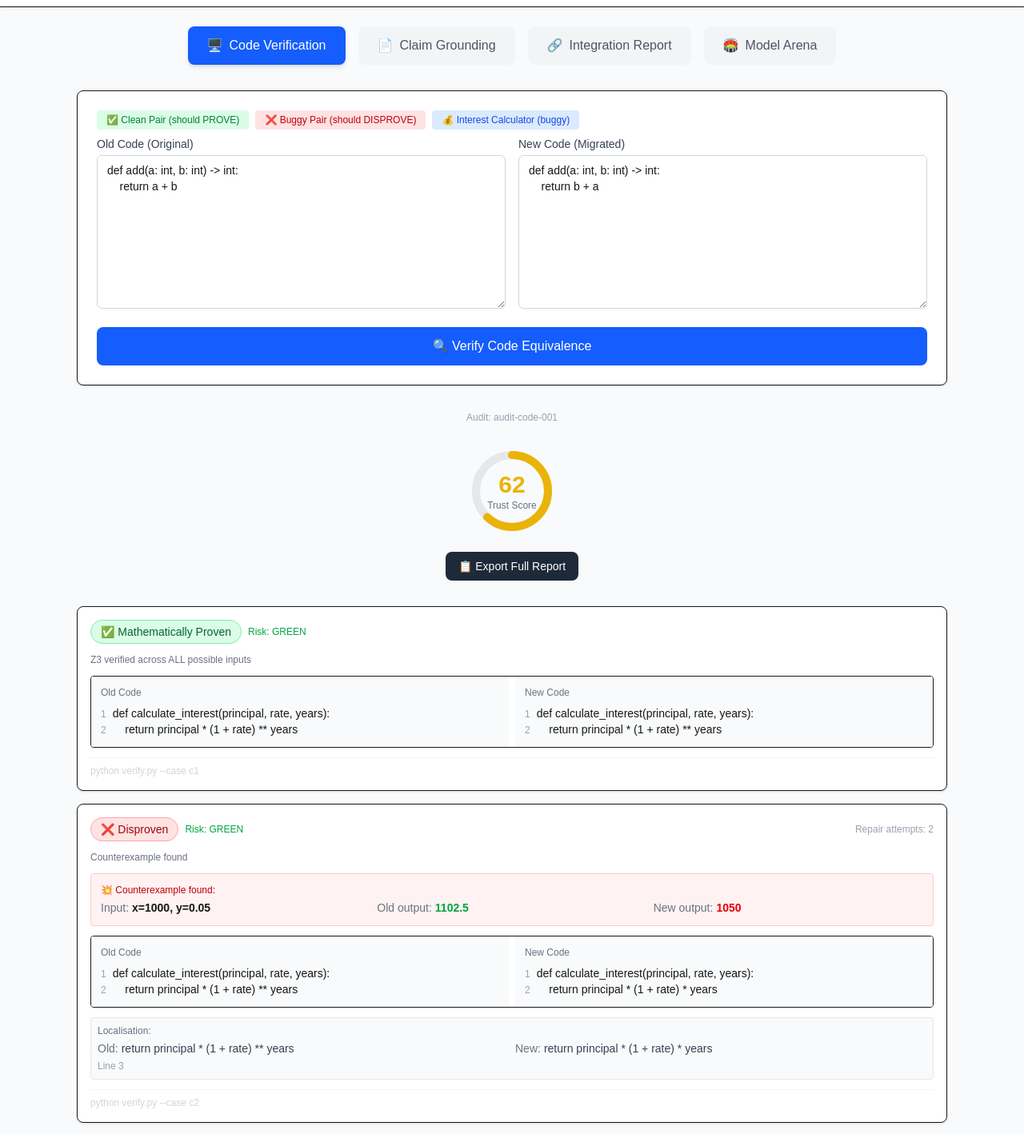
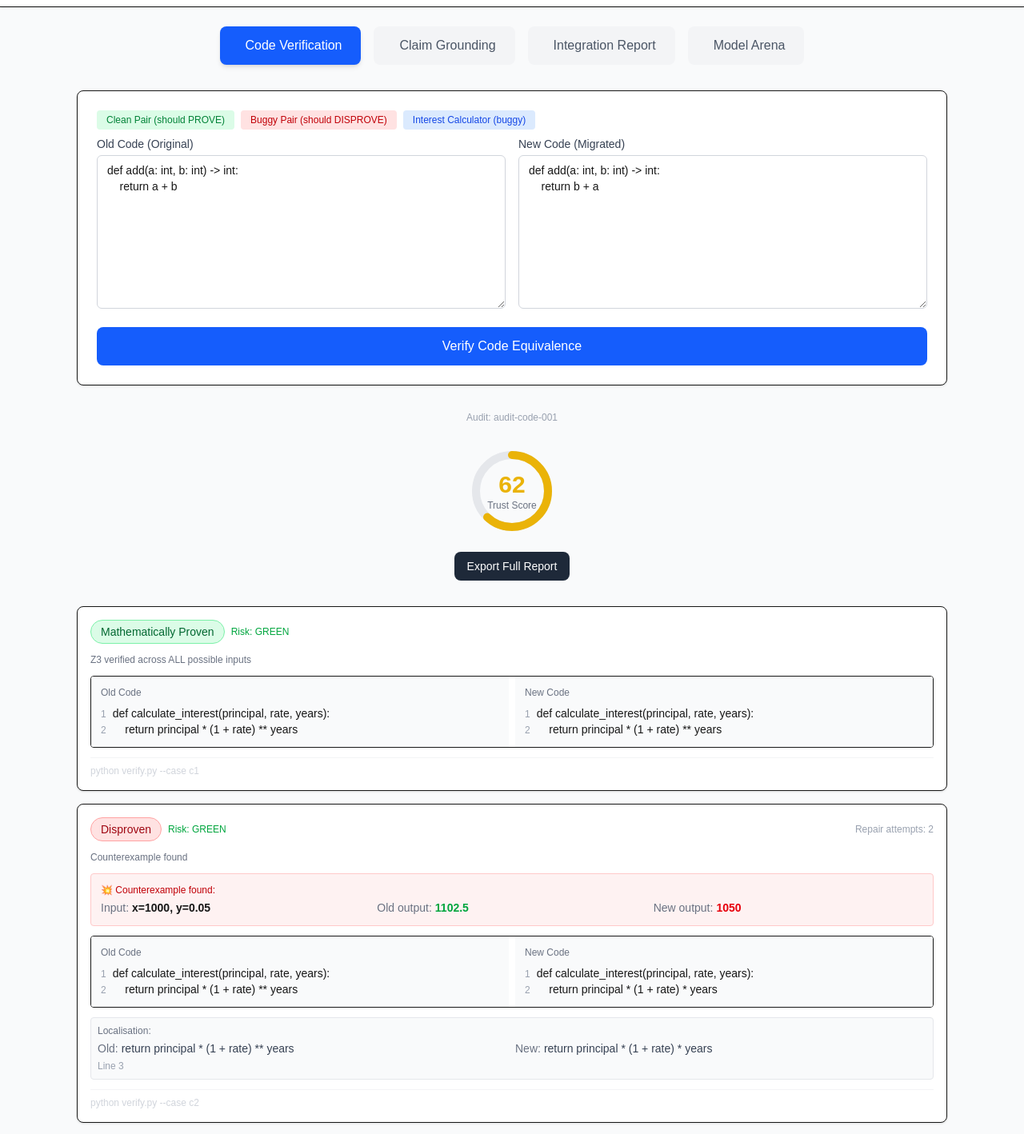
Before and after one commit to ShreyasPatil3105/axiom-ai, a Next.js app in the folder axiom-frontend/: page / in a window 1280 px wide. Shown: the part 100-1518 px from the top of the page at 80% size. Built offline with nearby package versions, Linux system fonts and the light colour scheme.

Commit message:
no emojis

```diff
--- a/axiom-frontend/app/page.tsx
+++ b/axiom-frontend/app/page.tsx
@@ -199,7 +199,7 @@ export default function Home() {
               setError(null);
             }}
             label="Code Verification"
-            icon="🖥️"
+            icon=""
           />
           <TabButton
             active={activeTab === "claims"}
@@ -208,7 +208,7 @@ export default function Home() {
               setError(null);
             }}
             label="Claim Grounding"
-            icon="📄"
+            icon=""
           />
           <TabButton
             active={activeTab === "integration"}
@@ -217,7 +217,7 @@ export default function Home() {
               setError(null);
             }}
             label="Integration Report"
-            icon="🔗"
+            icon=""
           />
           <TabButton
             active={activeTab === "arena"}
@@ -226,14 +226,14 @@ export default function Home() {
               setError(null);
             }}
             label="Model Arena"
-            icon="🏟️"
+            icon=""
           />
         </div>
 
         {/* Error Banner */}
         {error && (
           <div className="mb-4 p-4 bg-red-50 border border-red-200 rounded-lg text-red-700 text-sm">
-            <p className="font-medium">⚠️ {error}</p>
+            <p className="font-medium">{error}</p>
             <p className="text-xs mt-1 text-red-500">Using mock data as fallback.</p>
           </div>
         )}
@@ -316,7 +316,7 @@ export default function Home() {
         {activeTab === "integration" && (
           <div>
             <div className="mb-4 p-4 bg-blue-50 border border-blue-200 rounded-lg text-blue-700 text-sm">
-              <p className="font-medium">🔗 Codebase Integration</p>
+              <p className="font-medium">Codebase Integration</p>
               <p className="text-xs mt-1 text-blue-600">
                 Enter a GitHub repo URL, target function, and the new function code.
                 AXIOM AI will scan the entire codebase and check every call site for compatibility.
@@ -347,7 +347,7 @@ export default function Home() {
         {activeTab === "arena" && (
           <div>
             <div className="mb-4 p-4 bg-purple-50 border border-purple-200 rounded-lg text-purple-700 text-sm">
-              <p className="font-medium">🏟️ Model Arena — Section 6.3</p>
+              <p className="font-medium">Model Arena — Section 6.3</p>
               <p className="text-xs mt-1 text-purple-600">
                 Compare DeepSeek, Groq, and OpenRouter on the code repair task.
                 Which model is "good enough" for triage?
--- a/axiom-frontend/src/components/CertificateExport/index.tsx
+++ b/axiom-frontend/src/components/CertificateExport/index.tsx
@@ -16,7 +16,7 @@ interface CertificateExportProps {
   label?: string;
 }
 
-export default function CertificateExport({ verdict, label = "📄 Export Certificate" }: CertificateExportProps) {
+export default function CertificateExport({ verdict, label = "Export Certificate" }: CertificateExportProps) {
   const certificateRef = useRef<HTMLDivElement>(null);
   const [isClient, setIsClient] = useState(false);
 
@@ -253,10 +253,10 @@ export default function CertificateExport({ verdict, label = "📄 Export Certif
       case "FUZZ_PASS": return "PASSED FUZZ TESTING";
       case "FUZZ_FAIL": return "FUZZ TEST FAILED";
       case "TIMEOUT_INCONCLUSIVE": return "INCONCLUSIVE";
-      case "SUPPORTED": return "✅ Supported";
-      case "CONTRADICTED": return "❌ Contradicted";
-      case "UNSUPPORTED": return "⚪ No Evidence";
-      case "DISPUTED": return "⚠️ Disputed";
+      case "SUPPORTED": return "Supported";
+      case "CONTRADICTED": return "Contradicted";
+      case "UNSUPPORTED": return "No Evidence";
+      case "DISPUTED": return "Disputed";
       default: return status;
     }
   };
@@ -366,7 +366,7 @@ export default function CertificateExport({ verdict, label = "📄 Export Certif
         onClick={handleExportFullReport}
         className="px-4 py-2 bg-gray-800 text-white rounded-lg hover:bg-gray-900 transition-all duration-200 flex items-center gap-2 text-sm font-medium"
       >
-        📋 Export Full Report
+        Export Full Report
       </button>
     </div>
   );
--- a/axiom-frontend/src/components/ClaimCard/index.tsx
+++ b/axiom-frontend/src/components/ClaimCard/index.tsx
@@ -27,13 +27,13 @@ export default function ClaimCard({ claim }: ClaimCardProps) {
   const getStatusConfig = (status: string) => {
     switch (status) {
       case "SUPPORTED":
-        return { color: "bg-green-100 text-green-800 border-green-300", label: "✅ Supported" };
+        return { color: "bg-green-100 text-green-800 border-green-300", label: "Supported" };
       case "CONTRADICTED":
-        return { color: "bg-red-100 text-red-800 border-red-300", label: "❌ Contradicted" };
+        return { color: "bg-red-100 text-red-800 border-red-300", label: "Contradicted" };
       case "UNSUPPORTED":
-        return { color: "bg-gray-100 text-gray-700 border-gray-300", label: "⚪ No Evidence" };
+        return { color: "bg-gray-100 text-gray-700 border-gray-300", label: "No Evidence" };
       case "DISPUTED":
-        return { color: "bg-yellow-100 text-yellow-800 border-yellow-300", label: "⚠️ Disputed" };
+        return { color: "bg-yellow-100 text-yellow-800 border-yellow-300", label: "Disputed" };
       default:
         return { color: "bg-gray-100 text-gray-700 border-gray-300", label: "Unknown" };
     }
@@ -115,7 +115,7 @@ export default function ClaimCard({ claim }: ClaimCardProps) {
       {/* For DISPUTED — show both conflicting sources */}
       {claim.status === "DISPUTED" && claim.conflicting_sources && (
         <div className="mb-3">
-          <p className="text-xs font-medium text-gray-500 mb-2">⚠️ Sources disagree:</p>
+          <p className="text-xs font-medium text-gray-500 mb-2">Sources disagree:</p>
           <div className="grid grid-cols-1 gap-2">
             {claim.conflicting_sources.map((source, index) => (
               <div key={index} className="p-2 rounded border text-sm">
--- a/axiom-frontend/src/components/CodeDiff/index.tsx
+++ b/axiom-frontend/src/components/CodeDiff/index.tsx
@@ -58,31 +58,31 @@ export default function CodeDiff({ item, oldCode, newCode }: CodeDiffProps) {
       case "PROVEN":
         return {
           color: "bg-green-100 text-green-800 border-green-300",
-          label: "✅ Mathematically Proven",
+          label: "Mathematically Proven",
           detail: "Z3 verified across ALL possible inputs"
         };
       case "DISPROVEN":
         return {
           color: "bg-red-100 text-red-800 border-red-300",
-          label: "❌ Disproven",
+          label: "Disproven",
           detail: "Counterexample found"
         };
       case "FUZZ_PASS":
         return {
           color: "bg-blue-100 text-blue-800 border-blue-300",
-          label: "🔵 Passed Fuzz Testing",
+          label: "Passed Fuzz Testing",
           detail: "Tested with 10,000 random inputs"
         };
       case "FUZZ_FAIL":
         return {
           color: "bg-red-100 text-red-800 border-red-300",
-          label: "❌ Fuzz Test Failed",
+          label: "Fuzz Test Failed",
           detail: "Mismatch found during fuzzing"
         };
       case "TIMEOUT_INCONCLUSIVE":
         return {
           color: "bg-gray-100 text-gray-700 border-gray-300",
-          label: "⚪ Inconclusive",
+          label: "Inconclusive",
           detail: "Z3 timed out"
         };
       default:
@@ -150,14 +150,14 @@ export default function CodeDiff({ item, oldCode, newCode }: CodeDiffProps) {
           onClick={() => { setAnimationComplete(false); setCurrentLine(0); setIsPlaying(true); }}
           className="mb-3 px-4 py-2 bg-blue-600 hover:bg-blue-700 text-white font-bold rounded-lg shadow transition-colors"
         >
-          ▶ Replay Counterexample Animation
+          Replay Counterexample Animation
         </button>
       )}
 
       {isAnimating && (
         <div className="mb-3 p-3 bg-gradient-to-r from-blue-500 to-purple-500 rounded-lg border-2 border-blue-600 text-center shadow-lg">
           <p className="text-sm font-bold text-white animate-pulse">
-            🔄 REPLAYING EXECUTION — LINE {currentLine}
+            REPLAYING EXECUTION — LINE {currentLine}
           </p>
           <div className="mt-2 h-2 bg-white/30 rounded-full overflow-hidden">
             <div
--- a/axiom-frontend/src/components/CodeInput/index.tsx
+++ b/axiom-frontend/src/components/CodeInput/index.tsx
@@ -54,21 +54,21 @@ export default function CodeInput({ onVerify, isLoading }: CodeInputProps) {
           onClick={setCleanPair}
           className="px-3 py-1 text-xs bg-green-100 text-green-700 rounded hover:bg-green-200 transition-colors"
         >
-          ✅ Clean Pair (should PROVE)
+          Clean Pair (should PROVE)
         </button>
         <button
           type="button"
           onClick={setBuggyPair}
           className="px-3 py-1 text-xs bg-red-100 text-red-700 rounded hover:bg-red-200 transition-colors"
         >
-          ❌ Buggy Pair (should DISPROVE)
+          Buggy Pair (should DISPROVE)
         </button>
         <button
           type="button"
           onClick={setInterestPair}
           className="px-3 py-1 text-xs bg-blue-100 text-blue-700 rounded hover:bg-blue-200 transition-colors"
         >
-          💰 Interest Calculator (buggy)
+          Interest Calculator (buggy)
         </button>
       </div>
 
@@ -113,7 +113,7 @@ export default function CodeInput({ onVerify, isLoading }: CodeInputProps) {
           }
         `}
       >
-        {isLoading ? 'Verifying...' : '🔍 Verify Code Equivalence'}
+        {isLoading ? 'Verifying...' : 'Verify Code Equivalence'}
       </button>
     </form>
   );
--- a/axiom-frontend/src/components/IntegrationReport/index.tsx
+++ b/axiom-frontend/src/components/IntegrationReport/index.tsx
@@ -148,7 +148,7 @@ export default function IntegrationReport({ report }: IntegrationReportProps) {
         onClick={handleExportReport}
         className="px-3 py-1.5 bg-gray-800 text-white rounded-lg hover:bg-gray-900 transition-all text-sm font-medium"
       >
-        📋 Export Full Report
+        Export Full Report
       </button>
     </div>
         <p className="text-sm text-gray-500">
--- a/axiom-frontend/src/components/ModelArena/index.tsx
+++ b/axiom-frontend/src/components/ModelArena/index.tsx
@@ -158,21 +158,21 @@ export default function ModelArena() {
           onClick={() => setTestPreset(0)}
           className="px-3 py-1 text-xs bg-blue-100 text-blue-700 rounded hover:bg-blue-200 transition-colors"
         >
-          🔧 Add (a-b)
+          Add (a-b)
         </button>
         <button
           type="button"
           onClick={() => setTestPreset(1)}
           className="px-3 py-1 text-xs bg-green-100 text-green-700 rounded hover:bg-green-200 transition-colors"
         >
-          💰 Interest Calculator
+          Interest Calculator
         </button>
         <button
           type="button"
           onClick={() => setTestPreset(2)}
           className="px-3 py-1 text-xs bg-purple-100 text-purple-700 rounded hover:bg-purple-200 transition-colors"
         >
-          🔄 Reverse String
+          Reverse String
         </button>
         <button
           type="button"
@@ -213,7 +213,7 @@ export default function ModelArena() {
               className="text-sm text-gray-500 file:mr-4 file:py-2 file:px-4 file:rounded-md file:border-0 file:text-sm file:font-medium file:bg-blue-50 file:text-blue-700 hover:file:bg-blue-100"
             />
             {uploadedFile && (
-              <span className="text-sm text-green-600">✅ Uploaded: {uploadedFile}</span>
+              <span className="text-sm text-green-600">Uploaded: {uploadedFile}</span>
             )}
           </div>
           <textarea
@@ -256,12 +256,12 @@ export default function ModelArena() {
           }
         `}
       >
-        {isLoading ? '⏳ Testing Providers...' : '🏃 Run Arena'}
+        {isLoading ? 'Testing Providers...' : '🏃 Run Arena'}
       </button>
 
       {error && (
         <div className="mt-4 p-3 bg-yellow-50 border border-yellow-200 rounded-lg text-yellow-700 text-sm">
-          ⚠️ {error} — Using mock data
+          {error} — Using mock data
         </div>
       )}
 
@@ -286,11 +286,11 @@ export default function ModelArena() {
                     <td className="px-4 py-3">
                       {result.success ? (
                         <span className="inline-block px-2 py-1 bg-green-100 text-green-800 rounded-full text-xs font-medium">
-                          ✅ Success
+                          Success
                         </span>
                       ) : (
                         <span className="inline-block px-2 py-1 bg-red-100 text-red-800 rounded-full text-xs font-medium">
-                          ❌ Failed
+                          Failed
                         </span>
                       )}
                     </td>
```
Also changed, not shown: axiom-frontend/src/components/ClaimsInput/index.tsx (+7 -7 lines), axiom-frontend/src/components/IntegrationInput/index.tsx (+4 -4 lines).
